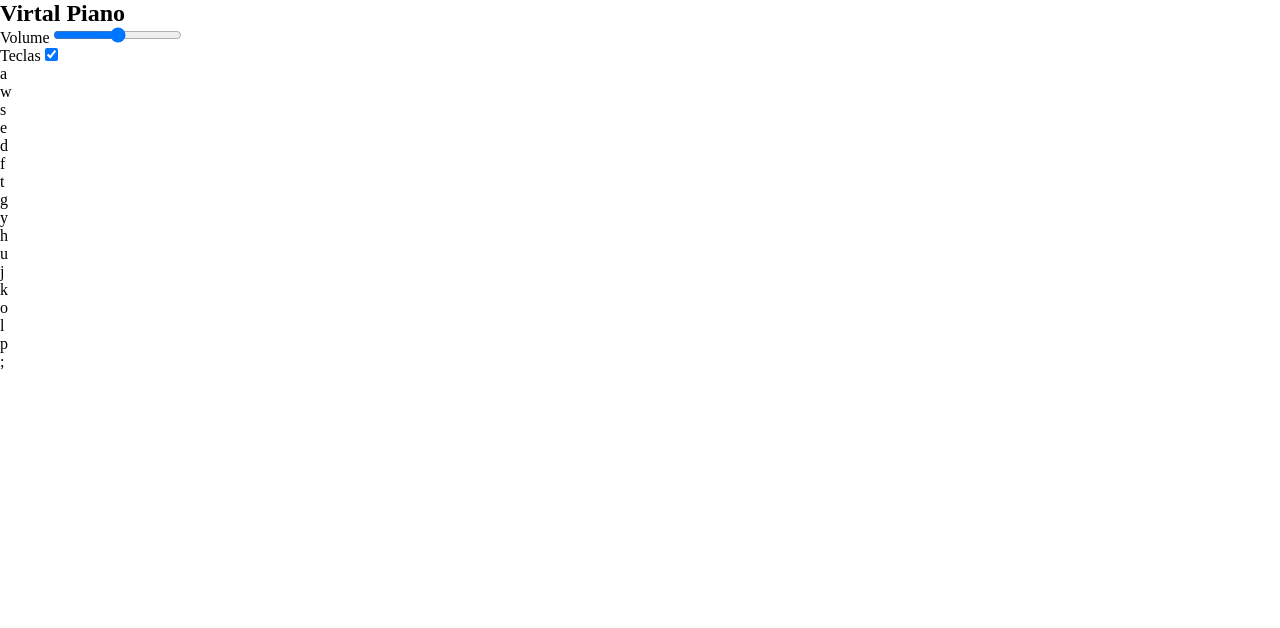
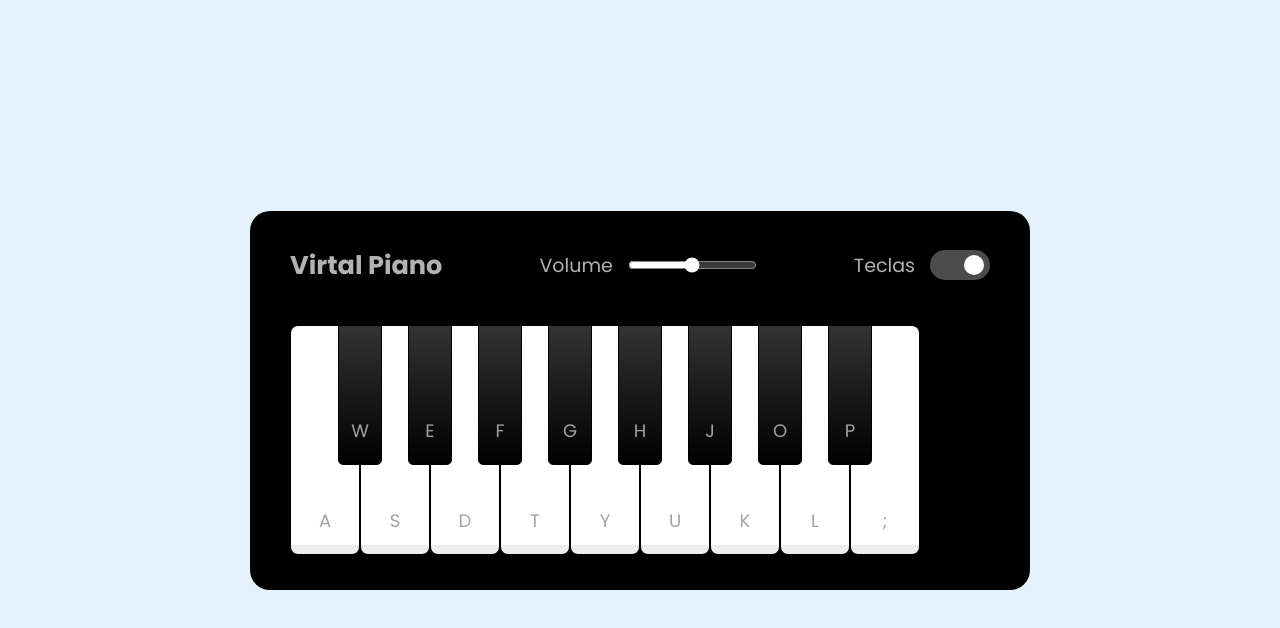
Before and after one commit to paulosjnr/dio-desafio-piano, a plain HTML site: page index.html in a window 1280 px wide. Drawn offline with Linux system fonts and the light colour scheme.

Commit message:
Estilizacao do piano e teclas

```diff
--- a/index.html
+++ b/index.html
@@ -1,5 +1,6 @@
 <!DOCTYPE html>
 <html lang="pt-br">
+
 <head>
     <meta charset="UTF-8">
     <meta name="viewport" content="width=device-width, initial-scale=1.0">
@@ -7,7 +8,12 @@
 
     <link rel="stylesheet" href="./src/css/reset.css">
     <link rel="stylesheet" href="./src/css/styles.css">
+
+    <link rel="preconnect" href="https://fonts.googleapis.com">
+    <link rel="preconnect" href="https://fonts.gstatic.com" crossorigin>
+    <link href="https://fonts.googleapis.com/css2?family=Poppins:ital,wght@0,100;0,200;0,400;0,700;1,100;1,200;1,400&display=swap" rel="stylesheet">
 </head>
+
 <body>
     <div class="container">
         <header>
@@ -40,4 +46,5 @@
         </ul>
     </div>
 </body>
+
 </html>
--- a/src/css/reset.css
+++ b/src/css/reset.css
@@ -2,4 +2,6 @@
     margin: 0;
     padding: 0;
     box-sizing: border-box;
+    outline: none;
+    font-family: 'Poppins', sans-serif;
 }
--- a/src/css/styles.css
+++ b/src/css/styles.css
@@ -0,0 +1,119 @@
+body{
+    display: flex;
+    align-items: center;
+    justify-content: center;
+    min-height: 100vh;
+    background-color: #e3f2fd;
+    color: #fff;
+}
+
+.container{
+    width: 780px;
+    border-radius: 20px;
+    padding: 35px 40px;
+    background-color: #000;
+}
+
+.container header{
+    color: #b2b2b2;
+    display: flex;
+    align-items: center;
+    justify-content: space-between;
+}
+
+header h2{
+    font-size: 1.6rem;
+}
+
+header .column{
+    display: flex;
+    align-items: center;
+}
+
+header .column span{
+    font-weight: 500;
+    margin-right: 15px;
+    font-size: 1.19rem;
+}
+
+.volume-slider input{
+    accent-color: #fff;
+}
+
+.keys-check input{
+    width: 60px;
+    height: 30px;
+    appearance: none;
+    border-radius: 30px;
+    background-color: #4b4b4b;
+    cursor: pointer;
+    position: relative;
+}
+
+.keys-check input::before{
+    content: "";
+    height: 20px;
+    width: 20px;
+    background-color: #8c8c8c;
+    top: 50%;
+    left: 0.3rem;
+    border-radius: inherit;
+    position: absolute;
+    transform: translateY(-50%);
+    transition: all 0.3s ease;
+}
+
+.keys-check input:checked::before{
+    left: 2.1rem;
+    background-color: #fff;
+}
+
+.piano-keys{
+    display: flex;
+    margin-top: 40px;
+}
+
+.piano-keys .key{
+    cursor: pointer;
+    user-select: none;
+    list-style: none;
+    color: #a2a2a2;
+    position: relative;
+    text-transform: uppercase;
+}
+
+.piano-keys .white {
+    width: 70px;
+    height: 230px;
+    border: 1px solid #000;
+    border-radius: 8px;
+    background: linear-gradient(#fff 96%, #eee 4%);
+}
+
+.piano-keys .white:active {
+    box-shadow: inset -5px 5px 20px rgba(0, 0, 0, 0.2);
+    background: linear-gradient(to bottom #fff 0%, #eee 100%);
+}
+
+.piano-keys .black {
+    width: 44px;
+    height: 140px;
+    z-index: 2;
+    margin: 0 -22px 0 -22px;
+    border: 1px solid #000;
+    border-radius: 0 0 5px 5px;
+    background: linear-gradient(#333, #000);
+}
+
+.piano-keys .black:active {
+    box-shadow: inset -5px 5px 10px rgba(255, 255, 255, 0.1);
+    background: linear-gradient(to bottom #000, #434343);
+}
+
+.piano-keys span {
+    position: absolute;
+    bottom: 20px;
+    width: 100%;
+    text-align: center;
+    font-size: 1.13rem;
+}
```
